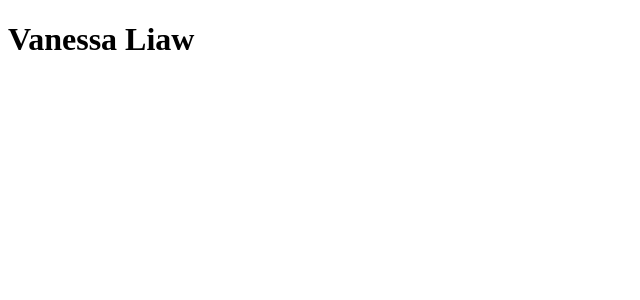
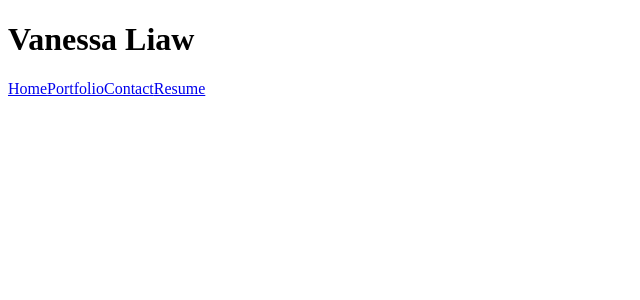
Before and after one commit to VanessaLiaw021/react-portoflio, a React (Create React App) app: page / in a window 1280 px wide. Shown: the top 300 px of the page, without its empty margins (0-640 px from the left). Built offline with nearby package versions, Linux system fonts and the light colour scheme.

Commit message:
added a nav bar in the nav compoonent

```diff
--- a/src/App.js
+++ b/src/App.js
@@ -2,7 +2,11 @@
 import Header from "./components/Header";
 
 function App() {
-  return <Header />;
+  return (
+    <>
+      <Header />
+    </>
+  );
 }
 
 export default App;
--- a/src/components/Header.js
+++ b/src/components/Header.js
@@ -1,11 +1,13 @@
 //Import packages
 import React from 'react';
+import Nav from "./Nav";
 
 //Header Component
 const Header = () => {
   return (
     <div>
         <h1>Vanessa Liaw</h1>
+        <Nav />
     </div>
   )
 }
--- a/src/components/Nav.js
+++ b/src/components/Nav.js
@@ -0,0 +1,16 @@
+import React from 'react';
+
+const Nav = () => {
+  return (
+    <div>
+        <nav>
+            <a href="/home">Home</a>
+            <a href="/portoflio">Portfolio</a>
+            <a href="/contact">Contact</a>
+            <a href="/resume">Resume</a>
+        </nav>
+    </div>
+  )
+}
+
+export default Nav;
```
